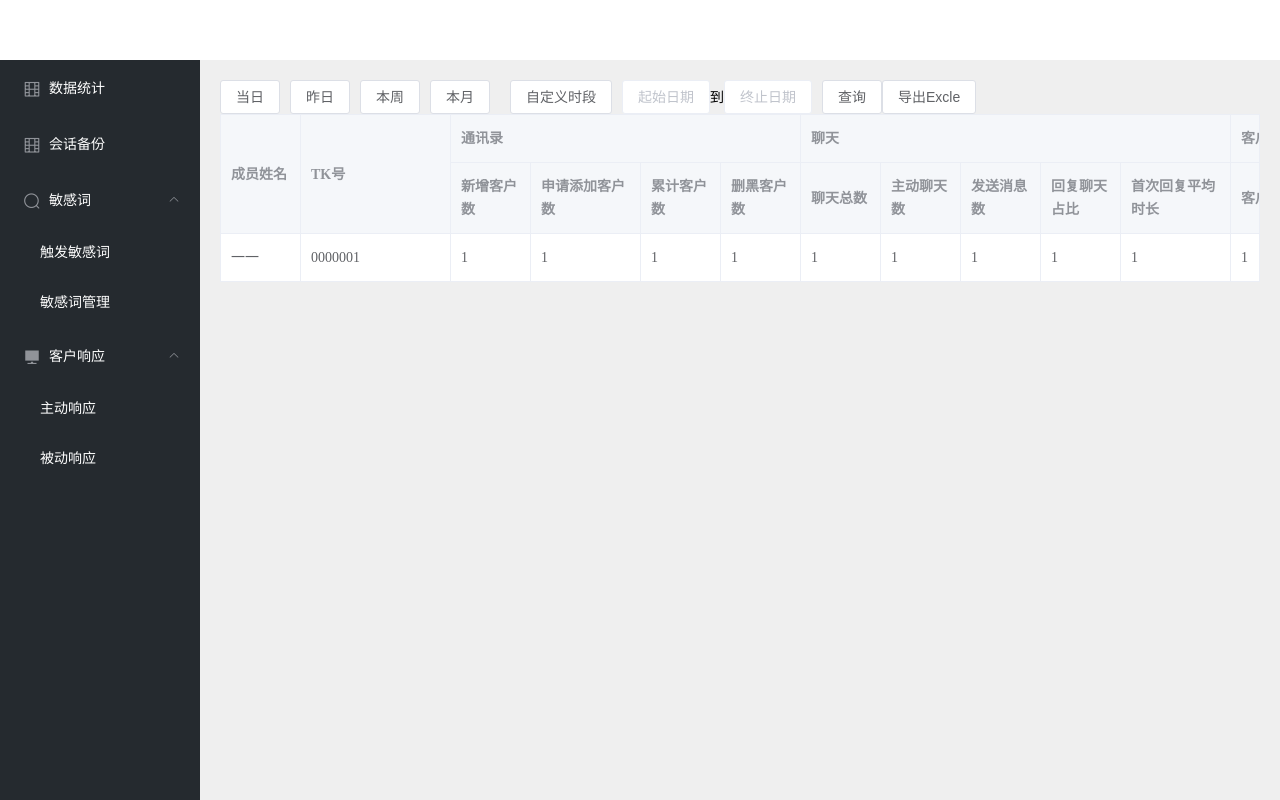
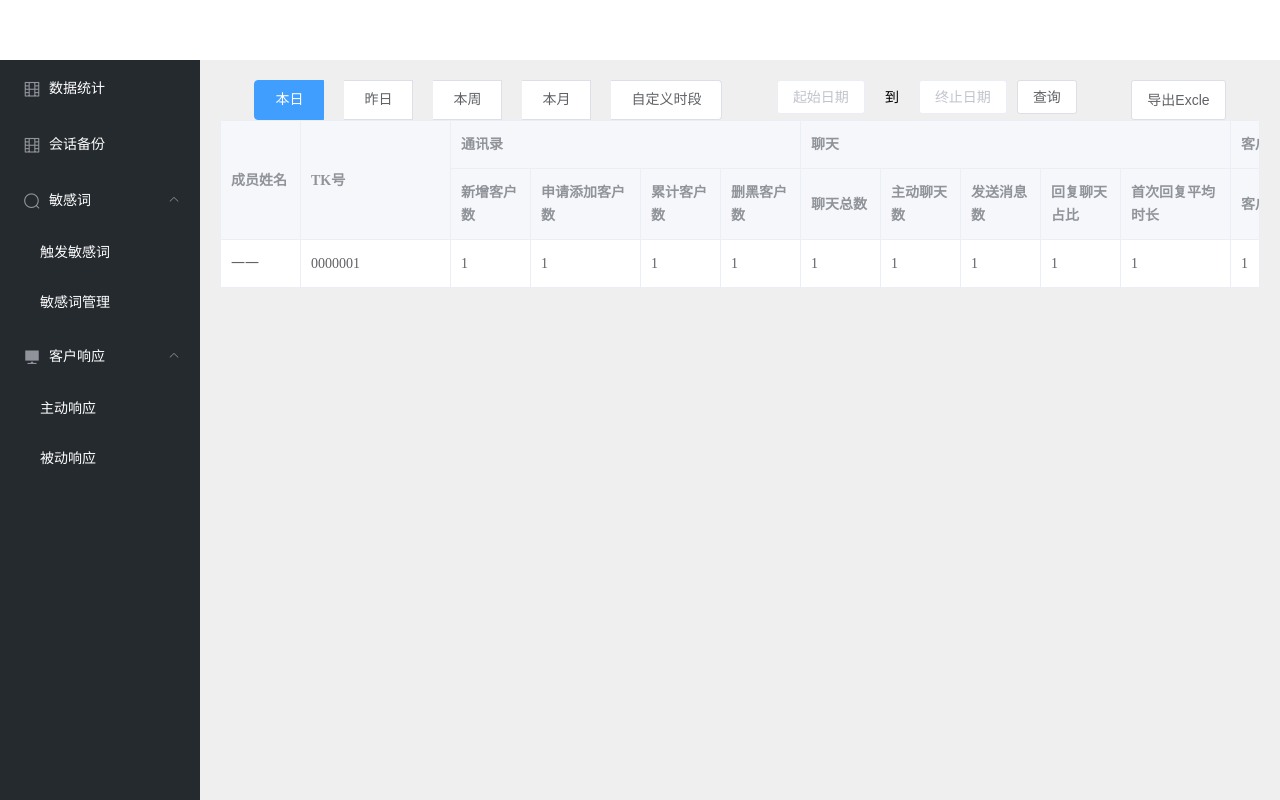
Before and after one commit to liule1001/tkwxsystem, a Vue app: page /dataStatistics in a window 1280 px wide. Built offline with nearby package versions, Linux system fonts and the light colour scheme.

Commit message:
数据统计样式

```diff
--- a/src/views/DataStatistics.vue
+++ b/src/views/DataStatistics.vue
@@ -1,20 +1,20 @@
 <template>
   <div class="about">
-    <div class="elRow">
-      <div class="elDate">
-        <el-button  size="small" >当日</el-button>
-        <el-button  size="small" >昨日</el-button>
-        <el-button  size="small" >本周</el-button>
-        <el-button  size="small" >本月</el-button>
+    <div class="elRow" style="width: 100%">
+      <el-radio-group v-model="radio1">
+        <el-radio-button label="本日" fill="#14b5b0"></el-radio-button>
+        <el-radio-button label="昨日"></el-radio-button>
+        <el-radio-button label="本周"></el-radio-button>
+        <el-radio-button label="本月"></el-radio-button>
+        <el-radio-button label="自定义时段"></el-radio-button>
+      </el-radio-group>
+      <div class="elTime">
+        <el-button size="small" disabled>起始日期</el-button>
+        <span class="elTimeSpan">到</span>
+        <el-button size="small" disabled>终止日期</el-button>
+        <el-button size="small">查询</el-button>
       </div>
-      <div class="elTime">
-        <el-button  size="small" >自定义时段</el-button>
-        <el-button  size="small" disabled>起始日期</el-button>
-        <span>到</span>
-        <el-button  size="small" disabled>终止日期</el-button>
-        <el-button  size="small" >查询</el-button>
-      </div>
-      <el-button  size="small" >导出Excle</el-button>
+      <el-button size="small">导出Excle</el-button>
     </div>
     <el-table :data="tableData" style="width: 100%">
       <el-table-column prop="name" label="成员姓名" width="80"></el-table-column>
@@ -46,6 +46,7 @@
 export default {
   data() {
     return {
+      radio1: "本日",
       tableData: [
         {
           name: "一一",
@@ -71,13 +72,24 @@ export default {
 };
 </script>
 <style lang="scss" rel="stylesheet/scss" scoped>
-.el-button:focus, .el-button:hover{
+.el-button:focus,
+.el-button:hover {
   color: #14b5b0 !important;
+}
+.el-radio-button {
+  margin-right: 20px;
 }
 .elRow {
   display: flex;
-  .elDate{
+  justify-content: space-evenly;
+  .elDate {
     margin-right: 20px;
+  }
+  .elTime {
+    margin-right: 20px;
+    .elTimeSpan {
+      margin: 0 20px;
+    }
   }
 }
 </style>
```
